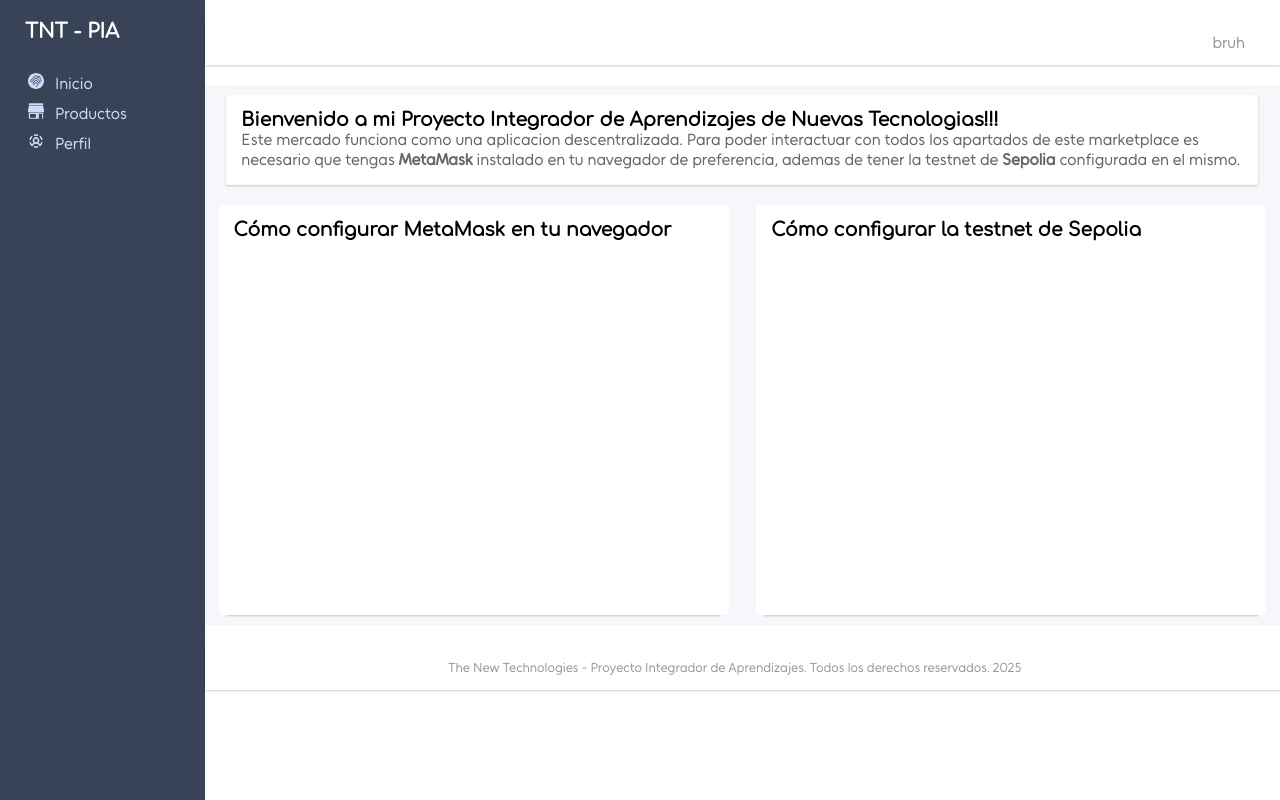
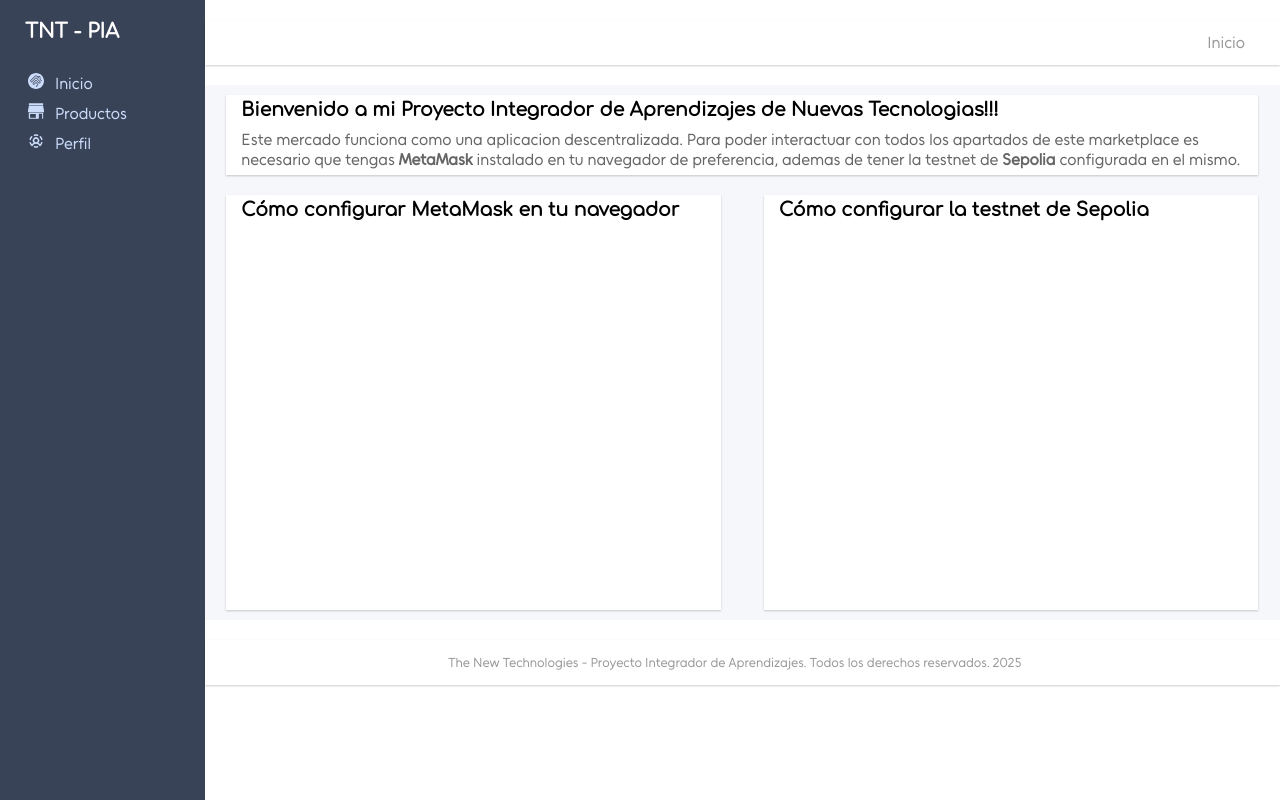
Before and after one commit to Chucho2020-dev/PIA-TNT, a Next.js app in the folder dapp/: page / in a window 1280 px wide. Built offline with nearby package versions, Linux system fonts and the light colour scheme.

Commit message:
Vigecimasegunda parte del proyecto - Diseño de las cartas de productos 1

```diff
--- a/dapp/components/Auxbar.jsx
+++ b/dapp/components/Auxbar.jsx
@@ -2,9 +2,9 @@ import React from "react";
 import styles from '../styles/Auxbar.module.css'
 
 
-const Auxbar = () => {
+const Auxbar = ({title}) => {
     return (
-        <div className={styles.auxbar}><span className={styles.auxbarSpan}>bruh</span></div>
+        <div className={styles.auxbar}><span className={styles.auxbarSpan}>{title}</span></div>
     )
 }
 
--- a/dapp/components/Layout.jsx
+++ b/dapp/components/Layout.jsx
@@ -5,12 +5,12 @@ import Header from "./Header";
 import styles from "../styles/Layout.module.css"
 import Auxbar from "./Auxbar";
 
-const Layout = ({children}) => {
+const Layout = ({children, title}) => {
     return (
         <div className={styles.mainContainer}>
             <Header />
             <div className={styles.mainSection}>
-                <Auxbar />
+                <Auxbar title={title} />
                 <main className={styles.main}>
                     {children}
                 </main>
--- a/dapp/components/ProductCard.jsx
+++ b/dapp/components/ProductCard.jsx
@@ -11,7 +11,7 @@ const ProductCard = ({product}) => {
             <Progress totalSold={product.totalSold} totalSupply={product.totalSupply} />
             <Link href={{pathname: '/products/[product]', query: {product: JSON.stringify(product, (key, value) =>
                 typeof value === "bigint" ? value.toString() + "n" : value
-            )}}}>
+            )}}} className={styles.button}>
                 Acceder
             </Link>
         </div>
--- a/dapp/pages/products/[product].jsx
+++ b/dapp/pages/products/[product].jsx
@@ -78,7 +78,7 @@ const ProductDetail = () => {
     }
 
     return (
-        <Layout>
+        <Layout title={product.name}>
            <h1>{product.name}</h1>
             <p>{product.symbol}</p>
             <p>Precio: {product.price} tokens por ETH </p>
--- a/dapp/pages/profile.jsx
+++ b/dapp/pages/profile.jsx
@@ -3,7 +3,7 @@ import Layout from "../components/Layout";
 
 const profile = () => {
     return (
-        <Layout>
+        <Layout title="Perfil">
             <h1>Perfil</h1>
         </Layout>
     );
--- a/dapp/src/app/globals.css
+++ b/dapp/src/app/globals.css
@@ -68,6 +68,17 @@ p {
   flex-wrap: wrap;
 }
 
+.pdn {
+  padding-left: 15px;
+  padding-right: 15px;
+  padding-top: 5px;
+  padding-bottom: 5px;
+}
+
+.separador {
+  margin-top: 15px;
+}
+
 @font-face {
   font-family: Unageo;
   src: url('../../assets/fonts/Unageo-Regular.ttf');
--- a/dapp/src/app/page.jsx
+++ b/dapp/src/app/page.jsx
@@ -9,11 +9,11 @@ const ReactPlayer = dynamic(() => import('react-player'), {ssr:false});
 
 export default function Home() {
   return (
-    <Layout>
+    <Layout title="Inicio">
       <section className="cardContanier">
         <CardFull>
-          <h3>Bienvenido a mi Proyecto Integrador de Aprendizajes de Nuevas Tecnologias!!!</h3>
-          <p>Este mercado funciona como una aplicacion descentralizada. Para poder interactuar con
+          <h3 className="pdn">Bienvenido a mi Proyecto Integrador de Aprendizajes de Nuevas Tecnologias!!!</h3>
+          <p className="pdn">Este mercado funciona como una aplicacion descentralizada. Para poder interactuar con
             todos los apartados de este marketplace es necesario que tengas <b>MetaMask</b> instalado en tu
             navegador de preferencia, ademas de tener la testnet de <b>Sepolia</b> configurada en el mismo.</p>
         </CardFull>
@@ -21,12 +21,18 @@ export default function Home() {
 
       <section className="cardContanier">
         <CardHalf>
-          <h3>Cómo configurar MetaMask en tu navegador</h3>
-          <ReactPlayer url="https://www.youtube.com/watch?v=TR4Mbi4wzgI" width="480px" />
+          <h3 className="pdn">Cómo configurar MetaMask en tu navegador</h3>
+          <div className="pdn">
+            <ReactPlayer url="https://www.youtube.com/watch?v=TR4Mbi4wzgI" width="480px" />
+          </div>
+          <div className="separador"></div>
         </CardHalf>
         <CardHalf>
-          <h3>Cómo configurar la testnet de Sepolia</h3>
-          <ReactPlayer url="https://www.youtube.com/watch?v=H8aL1yXPVho" width="480px" />
+          <h3 className="pdn">Cómo configurar la testnet de Sepolia</h3>
+          <div className="pdn">
+            <ReactPlayer url="https://www.youtube.com/watch?v=H8aL1yXPVho" width="480px" />
+          </div>
+          <div className="separador"></div>
         </CardHalf>
       </section>
     </Layout>
--- a/dapp/styles/Card.module.css
+++ b/dapp/styles/Card.module.css
@@ -1,7 +1,9 @@
 .card {
     background-color: var(--fifth-color);
-    padding: 15px;
     border-radius: 5px;
+    width: 100%;
+    padding: 0;
+    margin: 0;
 }
 
 .cardFull {
@@ -12,6 +14,7 @@
     justify-content: center;
     box-shadow: 0 1px 2px rgba(0,0,0,0.2);
     z-index: 1;
+    background-color: var(--fifth-color);
 }
 
 .cardHalf {
@@ -24,6 +27,7 @@
     margin-right: 2%;
     box-shadow: 0 1px 2px rgba(0,0,0,0.2);
     z-index: 1;
+    background-color: var(--fifth-color);
 }
 
 .cardQuarter {
@@ -36,6 +40,7 @@
     margin-right: 2%;
     box-shadow: 0 1px 2px rgba(0,0,0,0.2);
     z-index: 1;
+    background-color: var(--fifth-color);
 }
 
 @media(max-width:1100px) {
```
Also changed, not shown: dapp/pages/products/index.jsx (+14 -9 lines), dapp/styles/ProductCard.module.css (+16 -5 lines), dapp/styles/Products.module.css (+6 -1 lines), dapp/styles/Progress.module.css (+7 -3 lines), 1 other file (tests, documents, lock files or other folders).
